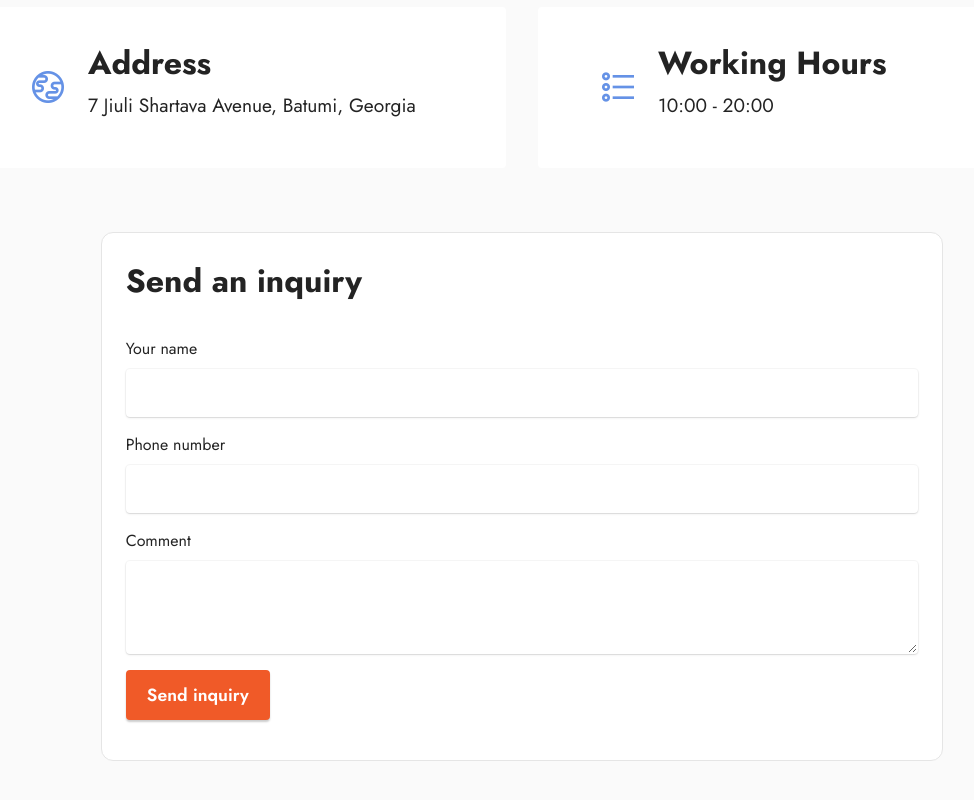
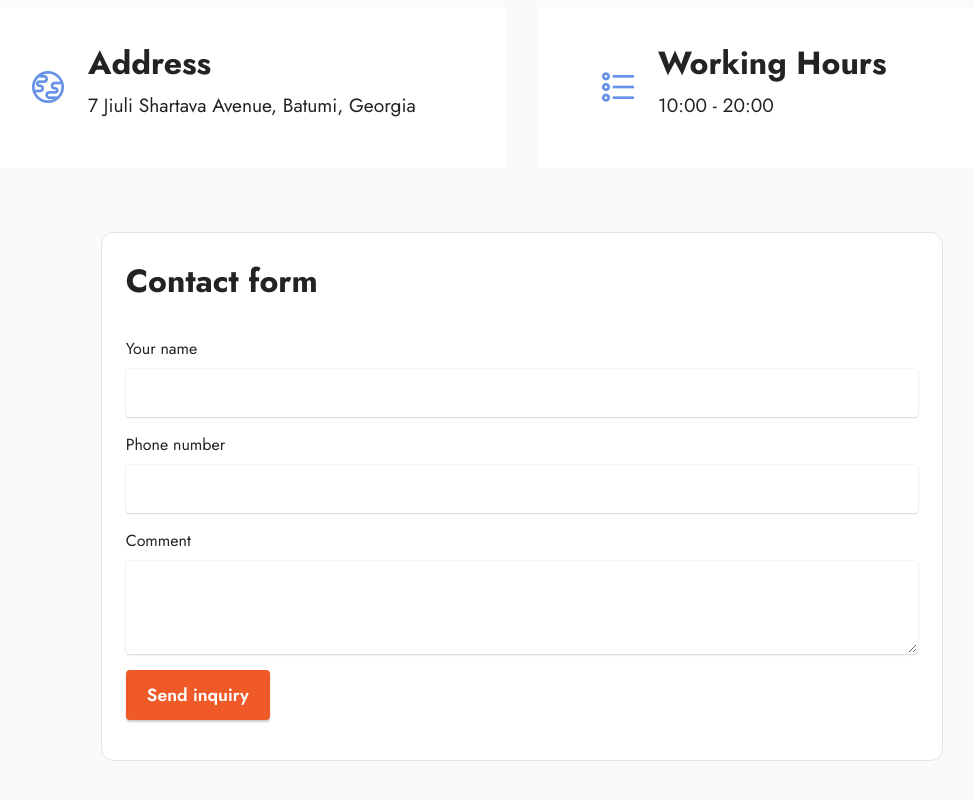
Before and after one commit to radriges26/alpgroup-site, a plain HTML site: page en/index.html in a window 1280 px wide. Shown: the part 4107-4907 px from the top of the page, without its empty margins (118-1092 px from the left). Drawn offline with Linux system fonts and the light colour scheme.

Commit message:
Update index.html
edit text

```diff
--- a/en/index.html
+++ b/en/index.html
@@ -723,7 +723,7 @@
         <div class="row justify-content-center mt-4">
             <div class="col-12 col-lg-8">
                 <div class="card-wrapper p-4" style="border:1px solid #e5e5e5;border-radius:12px;display: block;">
-                    <h4 class="mbr-section-title mbr-fonts-style mb-4 display-5"><strong>Send an inquiry</strong></h4>
+                    <h4 class="mbr-section-title mbr-fonts-style mb-4 display-5"><strong>Contact form</strong></h4>
                     <form id="alpLeadForm" action="https://script.google.com/macros/s/AKfycbzzYn8W--Gq8XHBU34qkqpwXkC-wiMjjOiOrjeypg4MAja6Gremxxmn7NlRG1Mq5dif/exec" method="post" target="alpLeadFrame">
                         <div class="mb-3"><label class="form-label" for="alpLeadName">Your name</label><input class="form-control" id="alpLeadName" name="name" type="text" maxlength="200" autocomplete="name" required></div>
                         <div class="mb-3"><label class="form-label" for="alpLeadPhone">Phone number</label><input class="form-control" id="alpLeadPhone" name="phone" type="tel" maxlength="50" autocomplete="tel" required></div>
```
